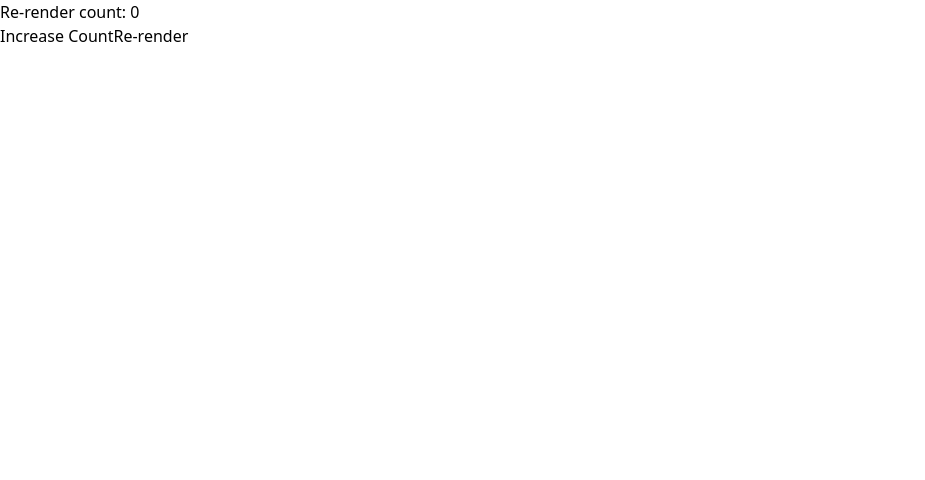
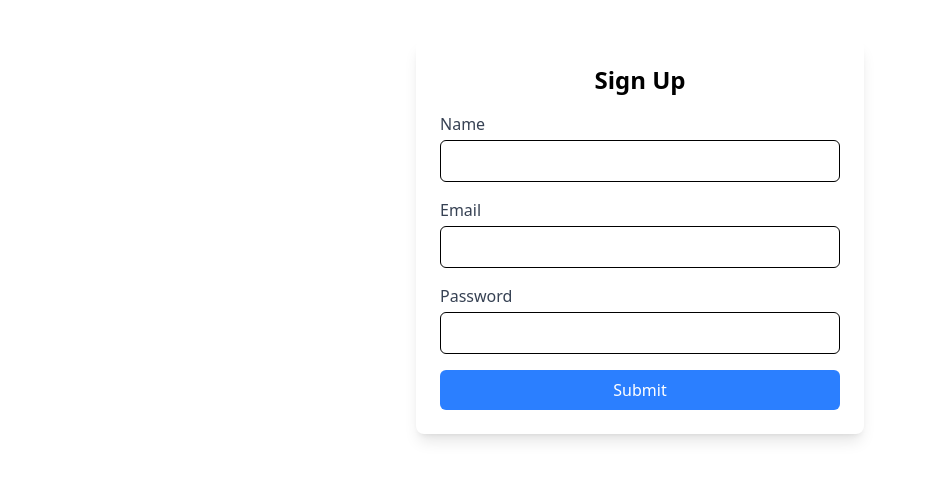
Before and after one commit to MukitHossen7/Polishing-React.js, a React (Vite) app in the folder Registration-froms/: page / in a window 1280 px wide. Shown: the top 480 px of the page, without its empty margins (0-925 px from the left). Built offline with nearby package versions, Linux system fonts and the light colour scheme.

Commit message:
useRef hook use get input value

```diff
--- a/Registration-froms/src/App.jsx
+++ b/Registration-froms/src/App.jsx
@@ -1,7 +1,9 @@
 // import Controlled from "./components/Controlled";
 // import Uncontrolled from "./components/Uncontrolled";
 
-import Counter from "./components/Counter";
+import UseRef from "./components/UseRef";
+
+// import Counter from "./components/Counter";
 
 // import UseEffectCleanup from "./components/UseEffectCleanup";
 
@@ -17,7 +19,8 @@ function App() {
       {/* <RegistrationFromReact></RegistrationFromReact> */}
       {/* <ContactFrom></ContactFrom> */}
       {/* <UseEffectCleanup></UseEffectCleanup> */}
-      <Counter></Counter>
+      {/* <Counter></Counter> */}
+      <UseRef></UseRef>
     </>
   );
 }
--- /dev/null
+++ b/Registration-froms/src/components/UseRef.jsx
@@ -0,0 +1,59 @@
+import { useRef } from "react";
+
+const UseRef = () => {
+  const nameRef = useRef("");
+  const emailRef = useRef("");
+  const passwordRef = useRef(0);
+  const handleSubmit = (e) => {
+    e.preventDefault();
+    const name = nameRef.current.value;
+    const email = emailRef.current.value;
+    const password = passwordRef.current.value;
+    console.log(name, email, password);
+  };
+  return (
+    <div className="max-w-md mx-auto mt-10 p-6 bg-white rounded-lg shadow-lg">
+      <h2 className="text-2xl font-semibold text-center mb-4">Sign Up</h2>
+      <form onSubmit={handleSubmit} className="space-y-4">
+        <div>
+          <label className="block text-gray-700 font-medium">Name</label>
+          <input
+            ref={nameRef}
+            type="text"
+            name="name"
+            className="w-full p-2 mt-1 border rounded-md focus:outline-none focus:ring-2 focus:ring-blue-500"
+            required
+          />
+        </div>
+        <div>
+          <label className="block text-gray-700 font-medium">Email</label>
+          <input
+            ref={emailRef}
+            type="email"
+            name="email"
+            className="w-full p-2 mt-1 border rounded-md focus:outline-none focus:ring-2 focus:ring-blue-500"
+            required
+          />
+        </div>
+        <div>
+          <label className="block text-gray-700 font-medium">Password</label>
+          <input
+            ref={passwordRef}
+            type="password"
+            name="password"
+            className="w-full p-2 mt-1 border rounded-md focus:outline-none focus:ring-2 focus:ring-blue-500"
+            required
+          />
+        </div>
+        <button
+          type="submit"
+          className="w-full bg-blue-500 text-white py-2 rounded-md hover:bg-blue-600 transition duration-300"
+        >
+          Submit
+        </button>
+      </form>
+    </div>
+  );
+};
+
+export default UseRef;
```
